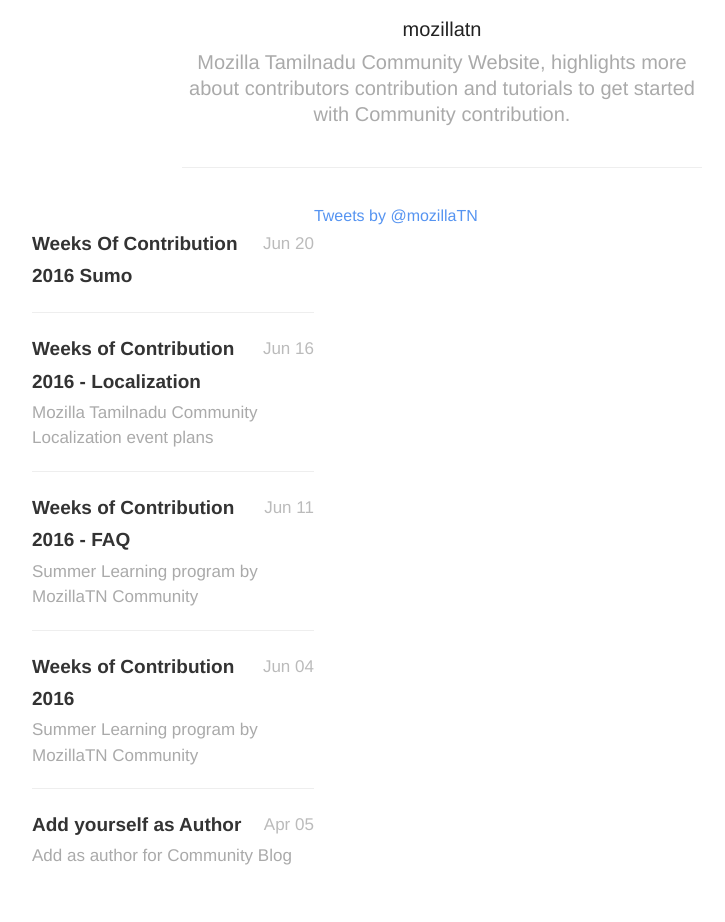
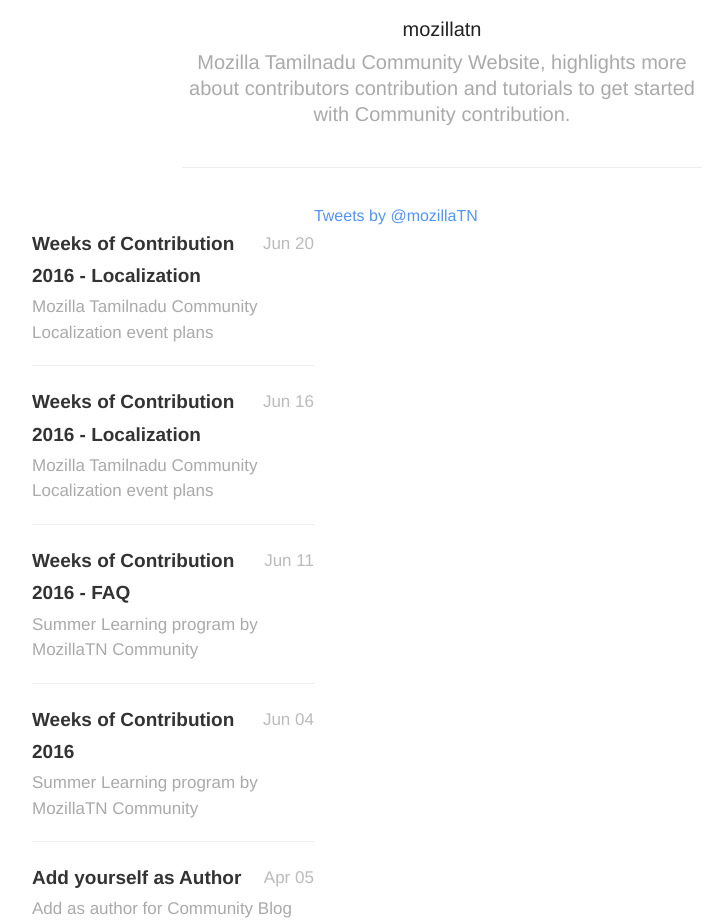
Before and after one commit to MozillaTN/mozillatn.github.io, a Jekyll site: the page built from index.html, in a window 1280 px wide, cut to the strip 278-1200 px from the top of the page. Shown: the whole strip, without its empty margins (198-923 px from the left). Built offline with Jekyll 4.4.1, drawn with Linux system fonts in a browser that asks for light colours; nearby versions of some CDN libraries; the list of posts is cut into pages by our own code; comment, search, counter and statistics services are not loaded; before the commit the page ends 1147 px from its top, so only the background shows below that.

Commit message:
Update 2016-06-20-Weeks-Of-Contribution-2016-SUMO.markdown
added time

```diff
--- a/blog/_posts/2016-06-20-Weeks-Of-Contribution-2016-SUMO.markdown
+++ b/blog/_posts/2016-06-20-Weeks-Of-Contribution-2016-SUMO.markdown
@@ -1,3 +1,11 @@
+---
+title:  "Weeks of Contribution 2016 - Localization"
+date:   2016-06-20 21:50:00 +0530
+description: Mozilla Tamilnadu Community Localization event plans
+categories: blog
+tags: [community]
+author: karthic
+---
 <b>What is SUMO ?</b>
 
 SUMO (SUpport.MOzilla.org) is a global gathering of many enthusiastic and dedicated people whose passion is to help all users of Mozilla's software and products. SUMO operates on the same principle that Mozilla does: a core of staff coordinating the operations and an army of contributors powering them.
```
